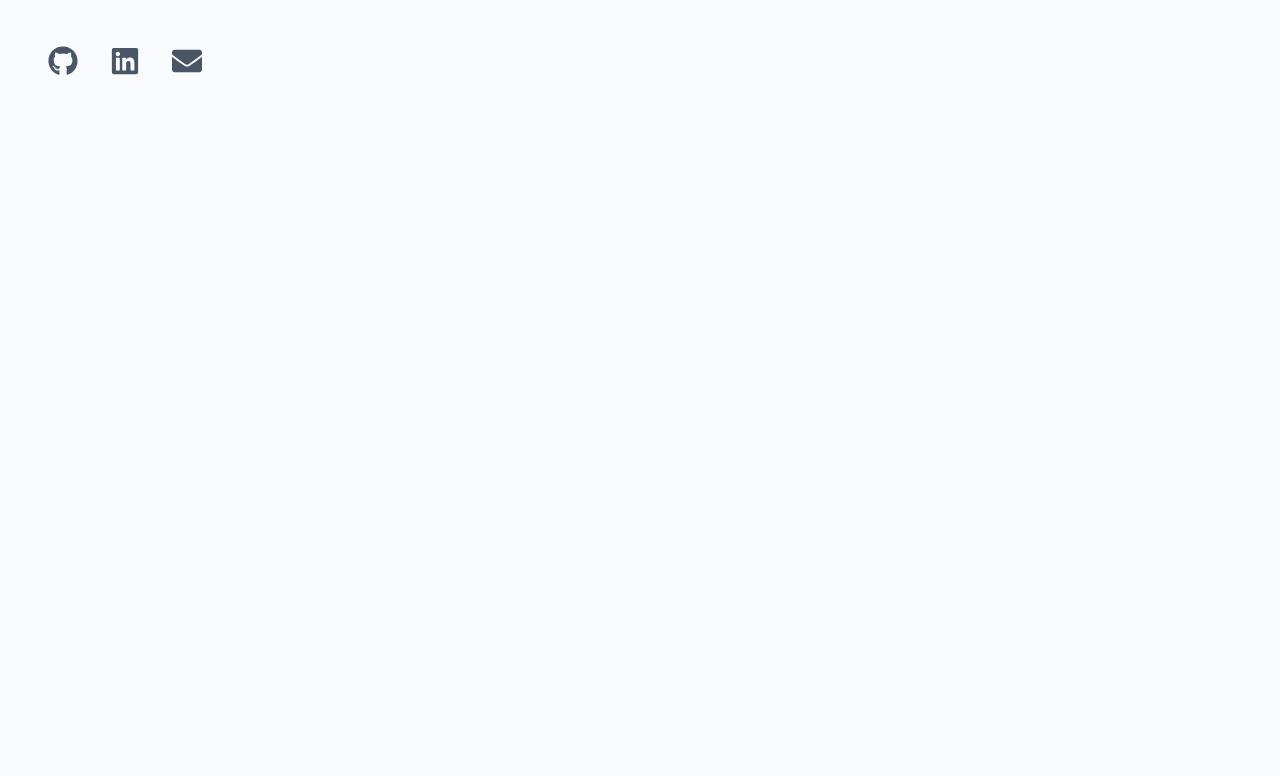
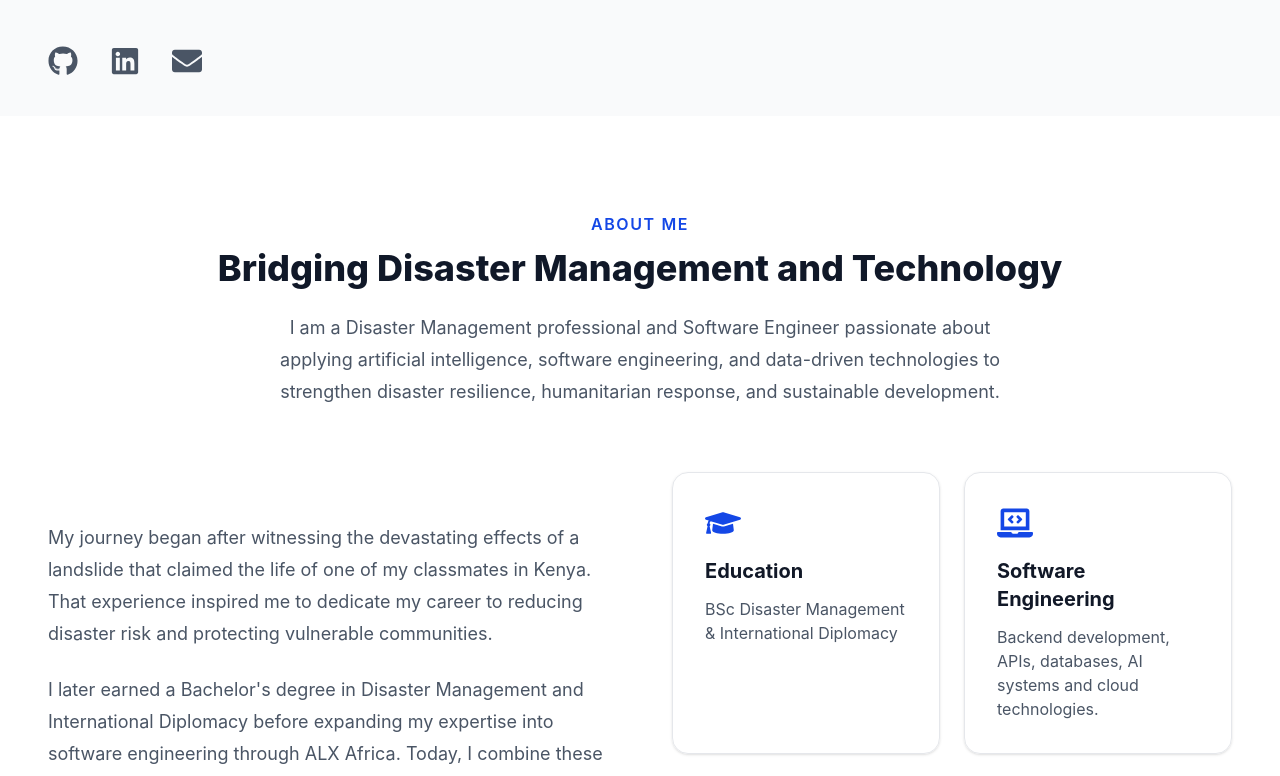
Before and after one commit to millywanderi/millicent-portfolio, a React (Vite) app: page / in a window 1280 px wide. Shown: the part 764-1540 px from the top of the page. Before the commit the page ends 880 px from the top, so only its background shows below. Built offline with nearby package versions, Linux system fonts and the light colour scheme.

Commit message:
Mapped the about page

```diff
--- a/src/App.tsx
+++ b/src/App.tsx
@@ -1,10 +1,12 @@
 import Layout from "./components/layout/Layout";
 import Hero from "./components/sections/Hero";
+import About from "./components/sections/About";
 
 function App() {
   return (
     <Layout>
       <Hero />
+      <About />
     </Layout>
   );
 }
```
